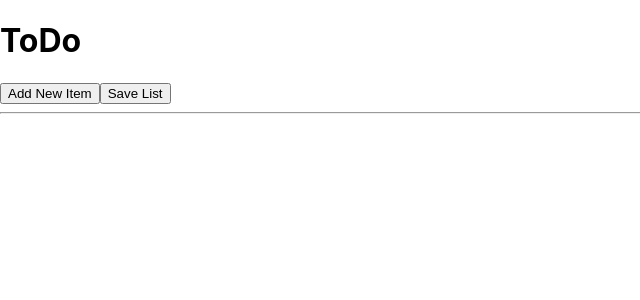
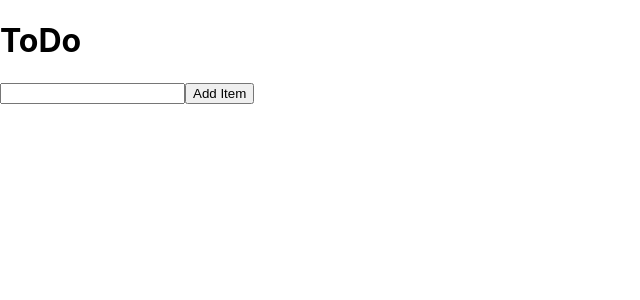
Before and after one commit to awhite2490/todolist, a React (Create React App) app: page / in a window 1280 px wide. Shown: the top 300 px of the page, without its empty margins (0-640 px from the left). Built offline with nearby package versions, Linux system fonts and the light colour scheme.

Commit message:
Major refactor
Rewriting using function components with what I've learned from Road to React - much cleaner and actually works.

```diff
--- a/src/App.js
+++ b/src/App.js
@@ -1,70 +1,60 @@
 import React from 'react';
 import './App.css';
-import Item from "./Components/Item.js";
 
-class App extends React.Component {
-  constructor(props) {
-    super(props);
-    this.state = {
-      items:[],
-      nextIndex:0,
+const App = () => {
+  const[list, setList] = React.useState([]);
+  const[nextID, setNextID] = React.useState(0);
+
+    const addItem = (event) => {
+      const newItem = {itemID: nextID,text:event};
+      var newItems = list.slice();
+      newItems.push(newItem);
+      setList(newItems);
+      const newNextID = nextID + 1;
+      setNextID(newNextID);
     }
-  }
 
-  changeText(index, text) {
-    alert(index);
-    alert(text);
-  }
-
-  changeItem(i, newValue) {
-    alert(i);
-    alert(newValue);
-    /*const currItems = this.state.items.slice()
-    const newItem = <Item
-                      removeItem={(i) => this.removeItem(i)}
-                      value= {newValue}
-                      key={i}
-                      changeItem={(z,n) => this.changeItem(z, n)}
-                      />
-    currItems[i] = newItem;
-    this.setState({items: currItems});*/
-  }
-
-  addItem() {
-    const curritems = this.state.items.slice()
-    const newItem = <Item
-                      removeItem={(i) => this.removeItem(i)}
-                      value={this.state.nextIndex}
-                      changeItem={(z,n) => this.changeItem(z, n)}
-                      text=''
-                    />
-    var newIndex = this.state.nextIndex;
-    newIndex++;
-    this.setState({items:curritems.concat(newItem), nextIndex: newIndex});
-  }
-
-  removeItem(i) {
-    const curritems = this.state.items.slice()
-    delete curritems[i];
-    this.setState({items: curritems});
-  }
-
-  save() {
-    var foo = JSON.stringify(this.state);
-    alert(foo);
-  }
-
-  render() {
     return (
       <div>
         <h1>ToDo</h1>
-        <button onClick={() => this.addItem()}>Add New Item</button>
-        <button onClick={() => this.save()}>Save List</button>
-        <hr/>
-        {this.state.items}
+        <AddItem addItem={addItem} />
+        <List list={list}/>
       </div>
     );
-  }
 }
 
+const AddItem = (props) => {
+const [newItem, setNewItem] = React.useState('');
+
+  const addItem = () => {
+    props.addItem(newItem);
+    setNewItem('');
+  }
+
+  const handleChange =(event) => {
+    setNewItem(event.target.value);
+  }
+
+  return (
+    <div>
+      <input type="text" value={newItem} onChange={handleChange}></input>
+      <button onClick={addItem}>Add Item</button>
+    </div>
+  )
+}
+
+const List = (props) => {
+  return (
+    <ul>
+      {props.list.map((item) => (
+        <Item key={item.itemID} item={item} />
+      ))}
+    </ul>
+  );
+}
+
+const Item = (props) => (
+  <li>{props.item.text}<input type="checkbox"></input><button>Remove</button></li>
+)
+
 export default App
--- a/src/Components/Item.js
+++ /dev/null
@@ -1,16 +0,0 @@
-import React from "react";
-
-class Item extends React.Component {
-    render() {
-        return (
-            <div>
-                <input type="checkbox"/>
-                <input type="textbox" value={this.props.text} />
-                <button onClick={() => this.props.removeItem(this.props.value)}>Delete</button>
-                <button onClick={() => this.props.changeItem(this.props.value, this.props.text)}>Save Item</button>
-            </div>
-        )
-    }
-}
-
-export default Item
```
